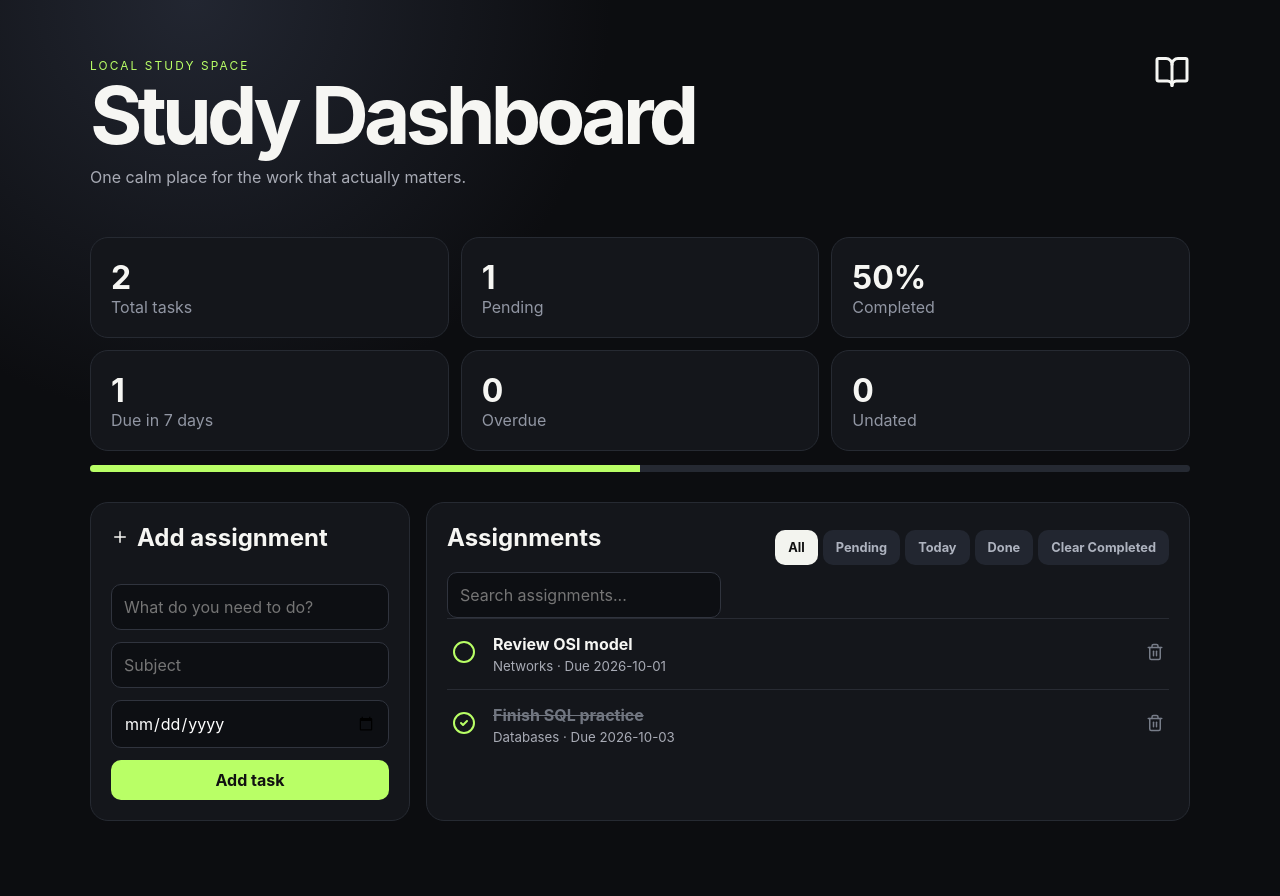
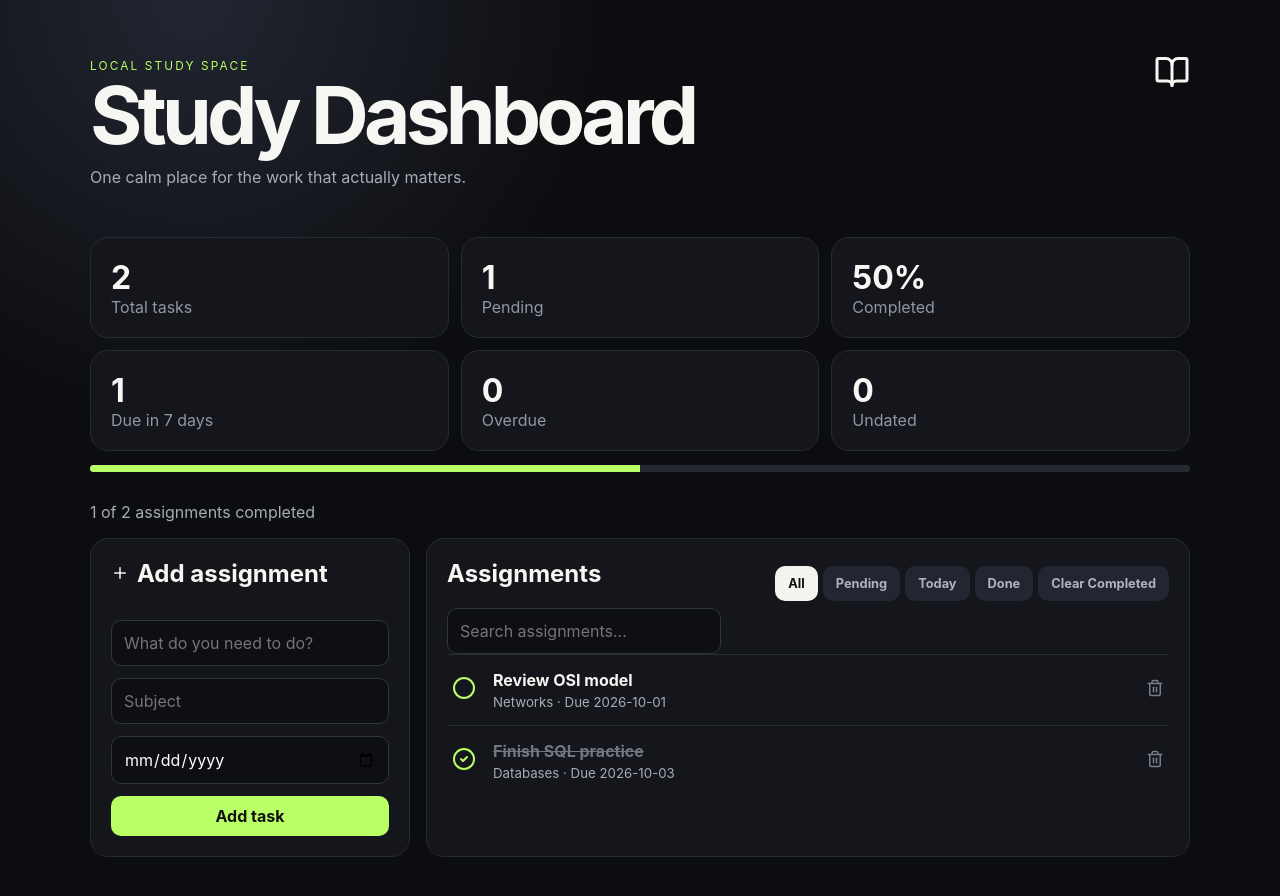
Before and after one commit to DonMilo-22/React-Study-Dashboard, a React (Vite) app: page / in a window 1280 px wide. Shown: the top 896 px of the page. Before the commit the page ends 875 px from the top, so only its background shows below. Built offline with nearby package versions, Linux system fonts and the light colour scheme.

Commit message:
feat: label completed assignment progress

```diff
--- a/src/App.jsx
+++ b/src/App.jsx
@@ -42,6 +42,7 @@ export default function App() {
       <article><strong>{undated}</strong><span>Undated</span></article>
     </section>
     <div className="progress"><span style={{width: progress + "%"}} /></div>
+    <p className="progress-label">{done} of {tasks.length} assignments completed</p>
     <section className="grid">
       <form onSubmit={add} className="card form">
         <h2><Plus size={18}/> Add assignment</h2>
```
